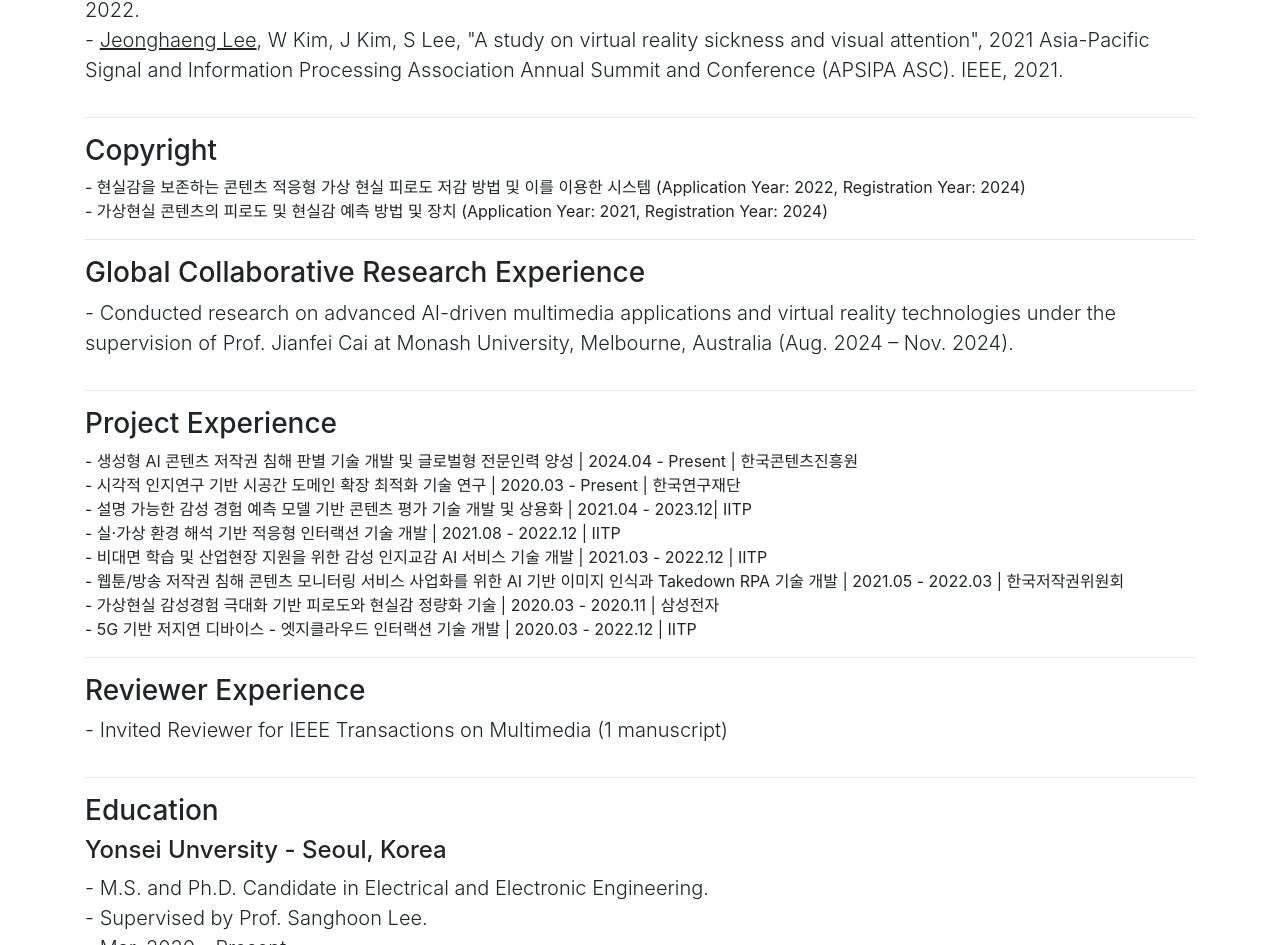
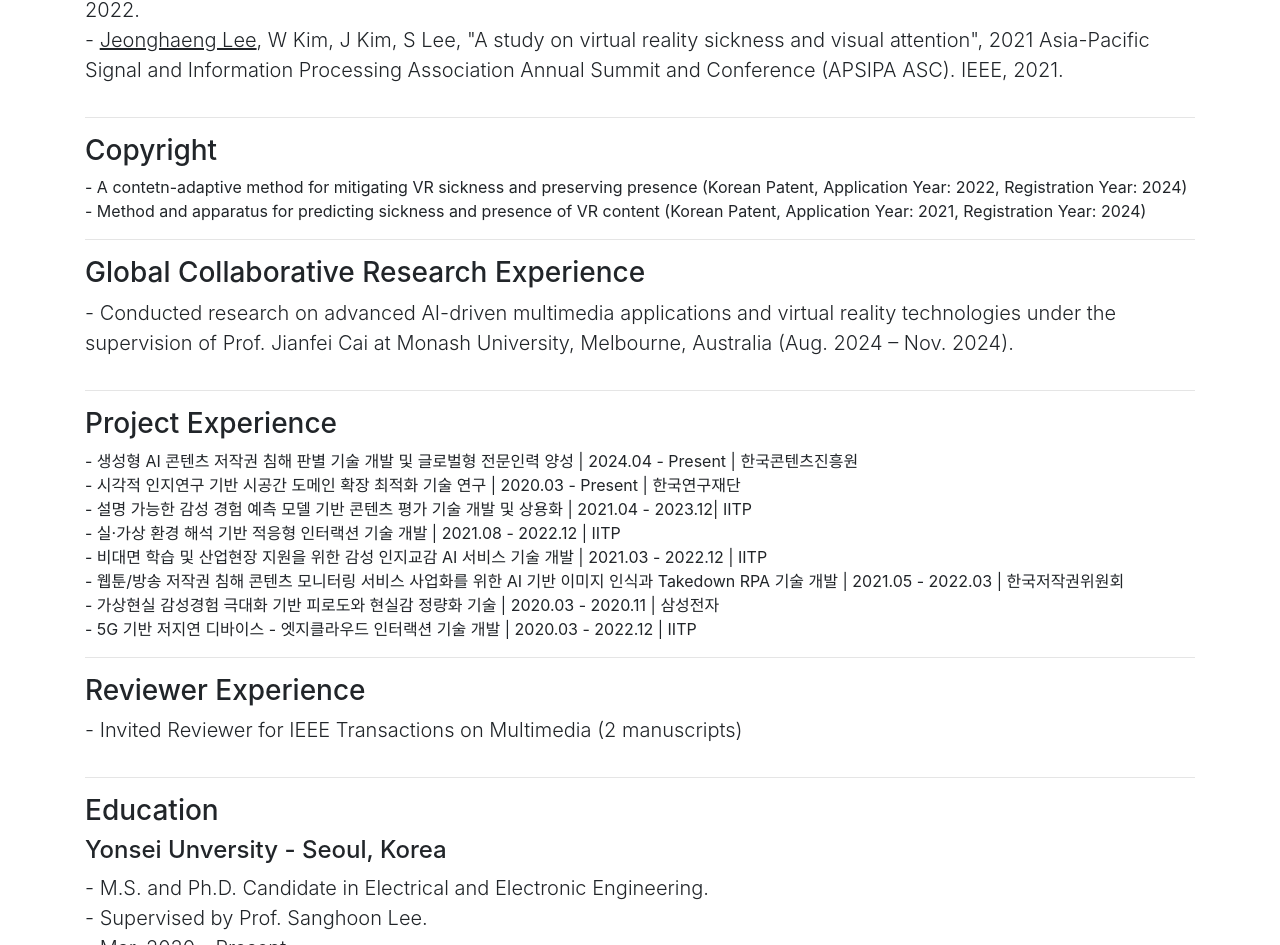
Before and after one commit to HaengInThere/cv, a website: page index.html in a window 1280 px wide. Shown: the part 974-1919 px from the top of the page. Drawn offline with nearby package versions, Linux system fonts and the light colour scheme.

Commit message:
20250104 Update

```diff
--- a/index.html
+++ b/index.html
@@ -99,9 +99,8 @@
         <div class="row">
             <div class="col-md-12">
                 <h3 class="subtitle">Copyright</h3>
-                        - 현실감을 보존하는 콘텐츠 적응형 가상 현실 피로도 저감 방법 및 이를 이용한 시스템
-                        (Application Year: 2022, Registration Year: 2024) <br>
-                        - 가상현실 콘텐츠의 피로도 및 현실감 예측 방법 및 장치 (Application Year: 2021, Registration Year: 2024)<br>
+                        - A contetn-adaptive method for mitigating VR sickness and preserving presence (Korean Patent, Application Year: 2022, Registration Year: 2024) <br>
+                        - Method and apparatus for predicting sickness and presence of VR content (Korean Patent, Application Year: 2021, Registration Year: 2024)<br>
 
             </div>
         </div>
@@ -139,7 +138,7 @@
                 <!-- Reviewer Experience Section -->
                 <h3 class="subtitle">Reviewer Experience</h3>
                 <p class="lead">
-                    - Invited Reviewer for IEEE Transactions on Multimedia (1 manuscript)<br>
+                    - Invited Reviewer for IEEE Transactions on Multimedia (2 manuscripts)<br>
                 </p>
             </div>
         </div>
```
